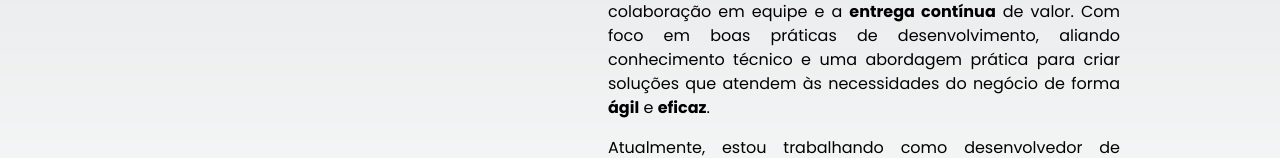
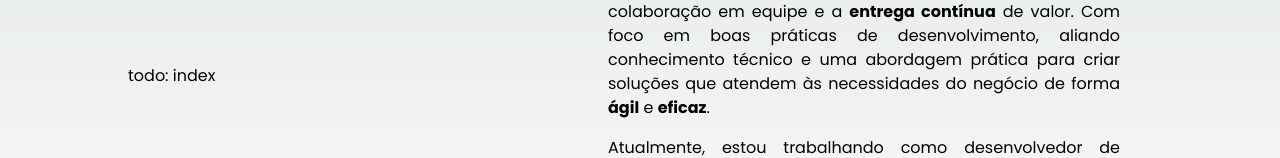
Before and after one commit to PepeuFBV/portfolio, a Next.js app: page / in a window 1280 px wide. Shown: the part 416-574 px from the top of the page. Built offline with nearby package versions, Linux system fonts and the light colour scheme.

Commit message:
Responsiveness fixes

```diff
--- a/src/components/core/Home/index.tsx
+++ b/src/components/core/Home/index.tsx
@@ -15,12 +15,13 @@ const Home: React.FC<HomeProps> = ({ className, languagePos = 0 }) => {
     return (
         <section className={cn('flex flex-col w-full h-full justify-between gap-8 lg:gap-0', className)}>
             <div className='flex flex-col gap-16'>
-                <div className='w-full flex flex-col gap-5 lg:gap-10'>
+                <div className='lg:w-full flex flex-col gap-5 lg:gap-10'>
                     <div className='flex gap-6 items-center justify-start'>
                         <motion.div
                             initial={{ opacity: 0, x: -30 }}
                             animate={{ opacity: 1, x: 0 }}
                             transition={{ duration: 0.5, delay: 0 }}
+                            className='hidden md:block'
                         >
                             <Image src="/pedro.jpg" alt="Logo" width={150} height={150} loading='eager' quality={100} className='rounded-full float-left' />
                         </motion.div>
@@ -49,12 +50,12 @@ const Home: React.FC<HomeProps> = ({ className, languagePos = 0 }) => {
                         initial={{ opacity: 0, y: 50 }}
                         animate={{ opacity: 1, y: 0 }}
                         transition={{ duration: 0.5, delay: 1.3 }}
-                        className='text-start font-extralight text-md w-[66%]'
+                        className='text-start font-extralight text-md w-[58%]'
                     >
                         {aboutme.smallDescription[languagePos]}
                     </motion.p>
                 </div>
-                <div className='md:visible hidden'>
+                <div className='hidden lg:block'>
                     <p>todo: index</p>
                 </div>
             </div>
```
